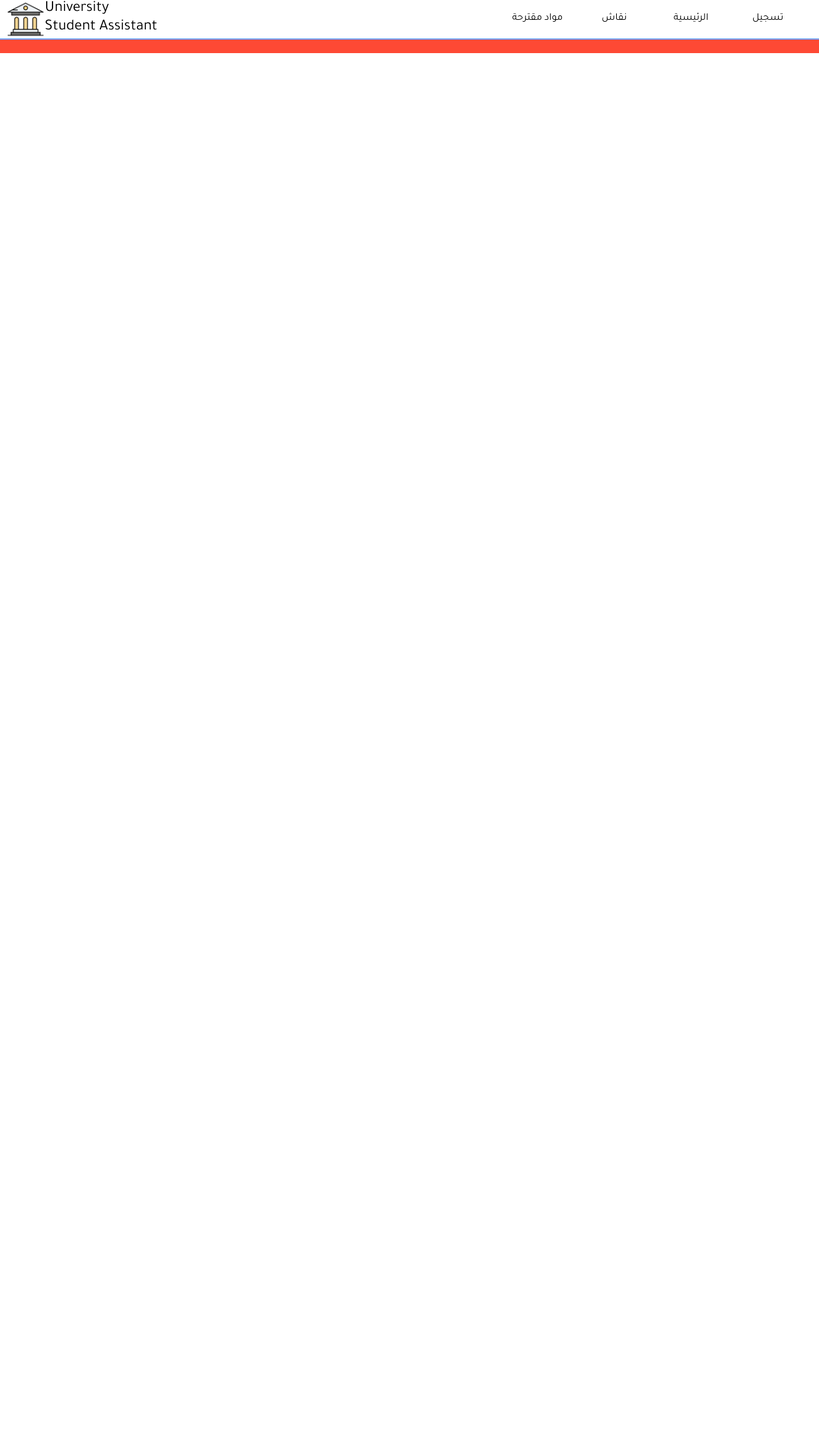
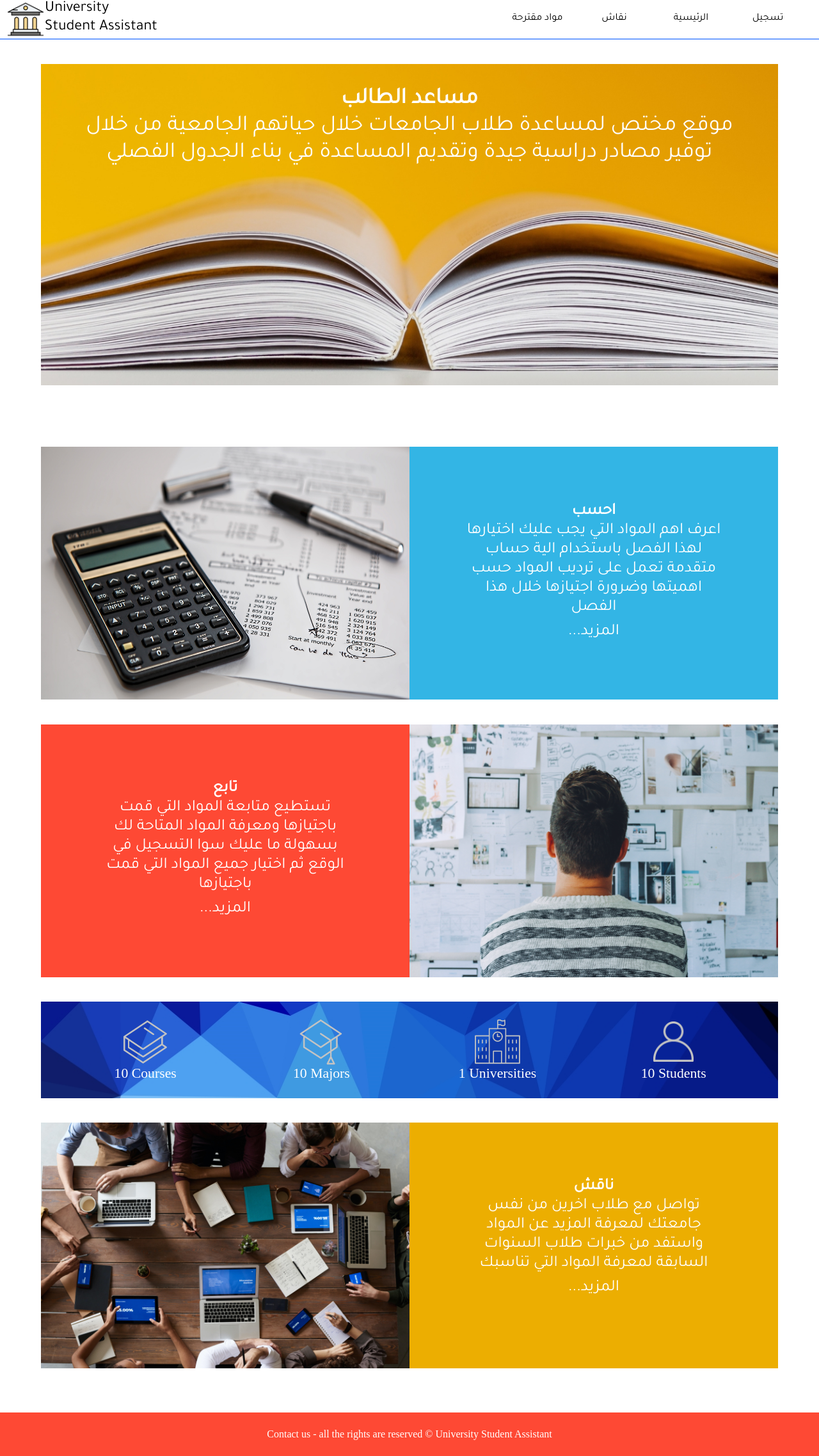
Before and after one commit to Warawreh/AmazonTechathon, a PHP site: page / in a window 1280 px wide. Shown: the whole page at 64% size. Before the commit the page ends 83 px from the top, so only its background shows below. Run offline with PHP 8.4, Linux system fonts and the light colour scheme; some libraries are stand-ins or nearby versions.

Commit message:
Index Page

```diff
--- /dev/null
+++ b/css/index.css
@@ -0,0 +1,254 @@
+/* Website Info container */
+.info{
+  width: 90%;
+  margin-right: 5%;
+  margin-left: 5%;
+  text-align: right;
+  background-image: url("../img/indexbg7.jpg");
+  background-size: 100% auto ;
+  background-repeat:no-repeat;
+  min-height: 70%;
+}
+
+.info > span{
+  float: right;
+  width: 90%;
+  font-size: 35px;
+  color: white;
+  font-family: 'Tajawal', sans-serif;
+  padding: 3% 5% !important;
+  padding-bottom: 20% !important;
+  text-align: center;
+  padding: 0;
+  padding-bottom: 30%;
+}
+inside{
+  display: block;
+  margin-top: 100px;
+}
+
+inside > div{
+
+  width: 90%;
+  margin-left: 5%;
+  margin-right: 5%;
+  margin-top: 2%;
+  display: grid;
+  text-align: center;
+  /* color: white; */
+  font-size: 25px;
+}
+
+inside > div > span{
+  padding: 5%;
+}
+
+/* Course track information */
+.coursetrack{
+  display : flex;
+  margin-top: 3%;
+}
+
+.coursetrack > .text{
+  /* margin-right: 5%; */
+  width: 50%;
+  background-color: lightblue;
+}
+
+.coursetrack > .text > span{
+  font-family: 'Tajawal', sans-serif;
+  display: block;
+  color: white;
+  padding: 15% 15%;
+}
+
+.sideimg{
+  width: 50%;
+  height: auto;
+}
+
+.discuss{
+  display : flex;
+  margin-top: 3%;
+}
+
+.discuss > .text{
+  /* margin-left: 5%; */
+  width: 50%;
+  background-color: lightblue;
+}
+
+.discuss > .text > span{
+  font-family: 'Tajawal', sans-serif;
+  display: block;
+  color: white;
+  padding: 15% 15%;
+}
+
+.discuss > div {
+  background-color: #ecae01 !important;
+}
+
+.calculate{
+  display : flex;
+  margin-top: 3%;
+}
+
+.calculate > .text{
+  /* margin-left: 5%; */
+  width: 50%;
+  background-color: lightblue;
+}
+
+.calculate > .text > span{
+  font-family: 'Tajawal', sans-serif;
+  display: block;
+  color: white;
+  padding: 15% 15%;
+}
+
+.calculate > div{
+  background-color: #33b5e5 !important;
+}
+
+.disc{
+  background-color: #301106;
+}
+
+#firefly {
+  background-color: #fe4934;
+  /* z-index: -1; */
+}
+
+#firefly > span > a{
+  display: block;
+  margin-top: 1%;
+  padding : 1%;
+}
+
+.btn:hover{
+  background-color: #59d2ff;
+}
+
+.btn2:hover{
+  background-color: #ff8d80;
+}
+
+.btn3:hover{
+  background-color: #ffd256;
+}
+
+
+.stats{
+  background-image: url(../img/bg_stat.jpg) !important;
+  width: 86%;
+  margin: 0 5%;
+  margin-top: 3%;
+  height: auto;
+  display: inline-flex;
+  background-color: #101444;
+  padding: 0% 2% 2% 2%;
+}
+
+.course-stat{
+  background-image: url(../img/course_stamp.png);
+}
+
+.major-stat{
+  background-image: url(../img/major_stamp.png);
+}
+
+.uni-stat{
+  background-image: url(../img/uni_stamp.png);
+}
+
+.user-stat{
+  background-image: url(../img/user_stamp.png);
+  background-size: 23% !important;
+}
+
+.stats > div{
+  width: 25%;
+  height: 100%;
+  background-size: 28%;
+  background-position: center;
+  background-repeat: no-repeat;
+  font-family: 'Tajawal', sans-serif;
+  font-size: 1.7vw;
+  color: white;
+  font-family: 'Solway', serif;
+}
+
+/* For other devices */
+
+@media only screen and (max-width: 1024px) {
+  .info{
+    min-height: auto ;
+  }
+}
+
+@media only screen and (max-width: 768px) {
+  .info > span{
+    background-image: url("../img/indexbg8.jpg") !important;
+    background-repeat:no-repeat;
+    font-size: 35px;
+    padding: 5% 5% !important;
+    padding-bottom: 10% !important;
+    background-size: 100% auto;
+    /* padding-bottom: 15% !important; */
+  }
+  .info{
+    min-height: auto;
+    font-size: 35px;
+  }
+
+  inside > div > .text > span{
+    padding: 15%;
+  }
+
+}
+
+
+
+@media only screen and (max-width: 500px) {
+  .info > span{
+    background-image: url("../img/indexbg6.jpg") !important;
+    font-size: 20px !important;
+    padding: 5% 5% !important;
+    /* padding-bottom: 20% !important; */
+  }
+  .sideimg{
+    display: none;
+  }
+  inside > div{
+    display : flex;
+    margin-top: 3%;
+  }
+
+  inside > div > div{
+    width: 100% !important;
+  }
+
+  inside > div > .text{
+    width: 100%;
+    margin: 0;
+    font-size: 20px !important;
+  }
+
+  inside > div > .text > span{
+    padding: 10% !important;
+  }
+
+  .stats > div > span{
+    margin-top: 3%;
+  }
+
+  .stats > div{
+    width: 100%;
+    height: 20%;
+    background-size: 40%;
+  }
+
+
+
+}
--- a/index.php
+++ b/index.php
@@ -1,11 +1,115 @@
+<link rel="stylesheet" href="css/index.css">
+
 <body style="margin:0px;">
   <?php
   require 'header.php';
 
   ?>
 
+  <inside >
+
+  <div class="info" >
+    <span>
+    <strong>  مساعد الطالب </strong>
+    </br>
+موقع  مختص لمساعدة طلاب الجامعات خلال حياتهم الجامعية من خلال توفير مصادر دراسية جيدة وتقديم المساعدة في بناء الجدول الفصلي
+    </span>
+  </div>
+
+  <div class="calculate">
+    <img src="img/calculate.jpg" alt="" class="sideimg">
+    <div id="firefly" class="text">
+      <span>
+        <strong>احسب </strong>
+      </br>
+        اعرف اهم المواد التي يجب عليك اختيارها لهذا الفصل باستخدام الية حساب متقدمة تعمل على ترديب المواد حسب اهميتها
+        وضرورة اجتيازها خلال هذا الفصل
+        </br>
+        <a class="btn" href="course_calculator.php" style="color:white;cursor:pointer">
+          ...المزيد
+        </a>
+      </span>
+    </div>
+  </div>
+
+  <div class="coursetrack">
+    <div id="firefly" class="text">
+      <span>
+        <strong>تابع</strong>
+      </br>
+        تستطيع متابعة المواد التي قمت باجتيازها ومعرفة المواد المتاحة لك بسهولة ما عليك سوا التسجيل في الوقع ثم اختيار جميع المواد
+        التي قمت باجتيازها
+      </br>
+      <a class="btn2" href="profile.php?user=<?php echo $user_name ?>" style="color:white;cursor:pointer">
+        ...المزيد
+      </a>
+      </span>
+    </div>
+    <img src="img/coursestrack.jpg" alt="" class="sideimg">
+  </div>
+
+  <div class="stats">
+    <div class="course-stat">
+      <br><br><br><br>
+      <span>10</span>
+      <span>Courses</span>
+    </div>
+
+    <div class="major-stat">
+      <br><br><br><br>
+      <span>10</span>
+      <span>Majors</span>
+    </div>
+
+    <div class="uni-stat">
+      <br><br><br><br>
+      <span>1</span>
+      <span>Universities</span>
+    </div>
+
+    <div class="user-stat">
+      <br><br><br><br>
+      <span>10</span>
+      <span>Students</span>
+    </div>
+  </div>
+
+  <div class="discuss">
+    <img src="img/discuss.jpg" alt="" class="sideimg">
+    <div id="firefly" class="text">
+      <span>
+        <strong>ناقش </strong>
+      </br>
+        تواصل مع طلاب اخرين من نفس جامعتك لمعرفة المزيد عن المواد واستفد من خبرات طلاب السنوات السابقة لمعرفة المواد التي تناسبك
+      </br>
+      <a class="btn3" href="profile.php" style="color:white;cursor:pointer">
+        ...المزيد
+      </a>
+      </span>
+    </div>
+  </div>
+
+
+  <br><br><br>
+</inside>
+
   <?php
   require 'footer.html';
   ?>
 
+<script src="https://code.jquery.com/jquery-1.12.4.min.js" integrity="sha384-nvAa0+6Qg9clwYCGGPpDQLVpLNn0fRaROjHqs13t4Ggj3Ez50XnGQqc/r8MhnRDZ" crossorigin="anonymous"></script>
+<script type="text/javascript" src="helper/jquery.firefly-0.7.js"></script>
+<script>
+// $.firefly({
+//   color: '#b1d3f1',
+//   minPixel: 1,
+//   maxPixel: 5,
+//   total : 15,
+//   on: '#firefly'
+// });
+
+
+</script>
+
+
 </body>
```
